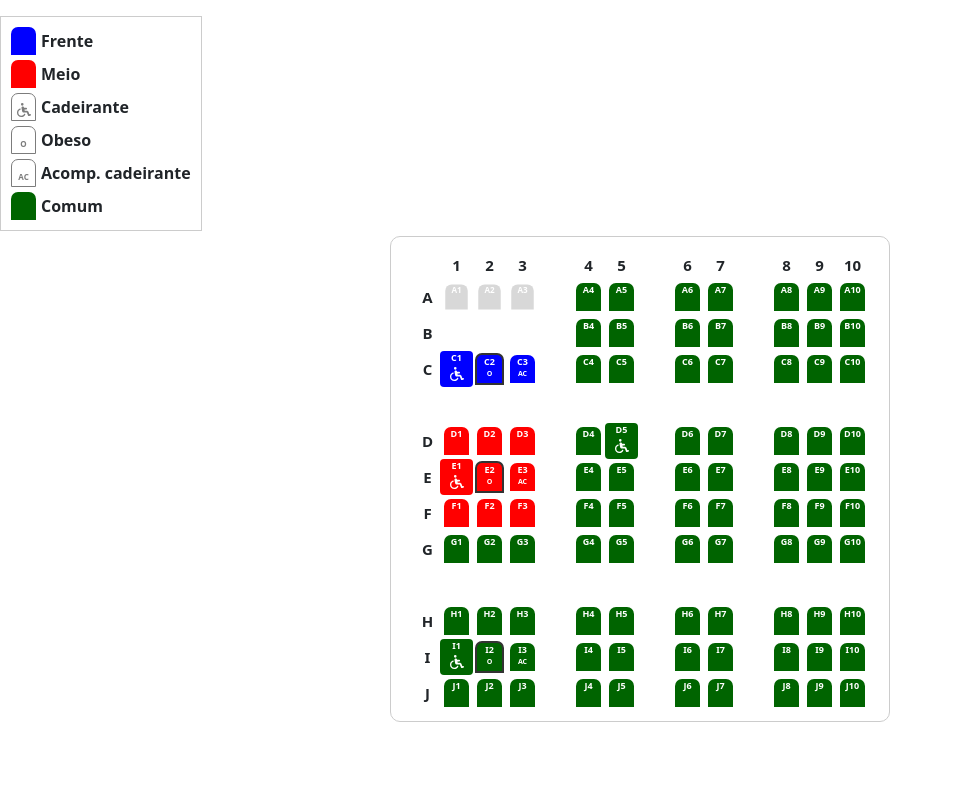
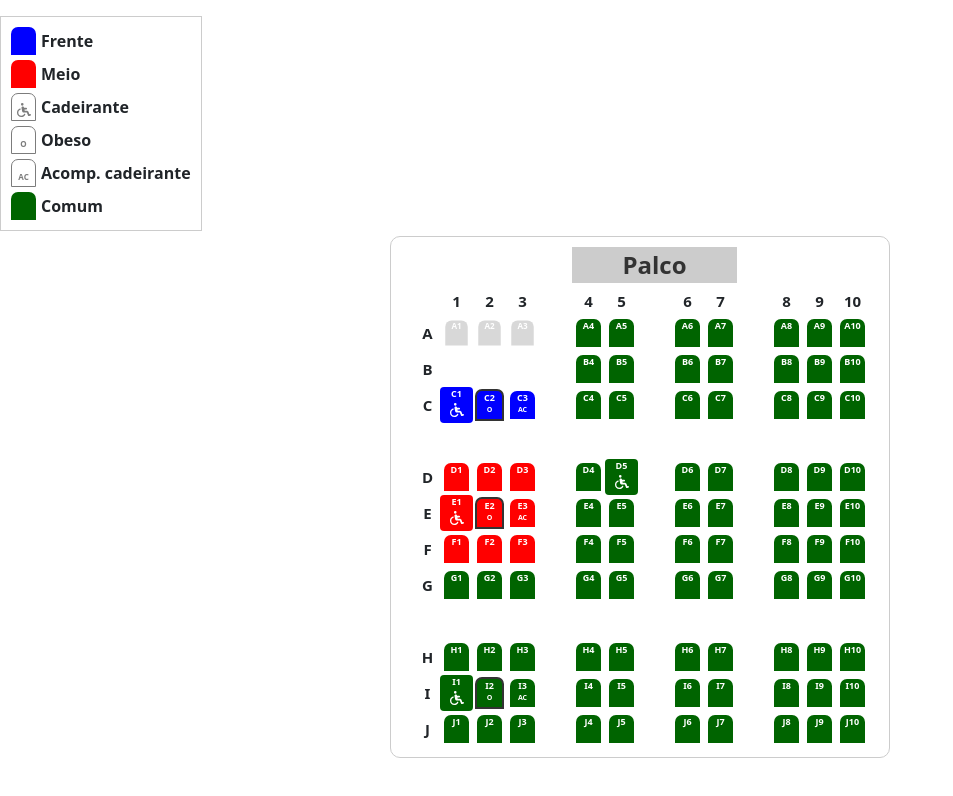
Before and after one commit to matheusdiasbarros/seatmap, a plain HTML site: page index.html in a window 1280 px wide. Shown: the whole page, without its empty margins (0-953 px from the left). Drawn offline with nearby package versions, Linux system fonts and the light colour scheme.

Commit message:
fix: bug palco contando corredor no inicio

```diff
--- a/index.html
+++ b/index.html
@@ -22,6 +22,9 @@
             const options = {
                 rows: [10],
                 cols: [10],
+                showStage: true,
+                stage: [4, 7],
+                stageLabel: "Palco",
                 // exclusiveSection: "MeioID", // Nome da seção exclusiva
                 verticalAisles: [[4, 6, 8]],
                 horizontalAisles: [[4, 8]],
--- a/seatmap-plugin.js
+++ b/seatmap-plugin.js
@@ -169,7 +169,9 @@ export class SeatMap {
 
                     // Verifica se o corredor está dentro da extensão do palco
                     const seatIndexEffective = isVerticalAisle
-                        ? seatColStage + 1 // corredor “aponta” para a próxima cadeira
+                        ? seatColStage < stageStart
+                            ? seatColStage
+                            : seatColStage + 1 // corredor “aponta” para a próxima cadeira se estiver criando palco
                         : seatColStage; // cadeira real
 
                     const isStage =
@@ -399,17 +401,22 @@ export class SeatMap {
 
         const legendContainer = $('<div class="sm-legend"></div>');
 
-        /* ---------- 1. Seções coloridas normais ---------- */
+        /* ---------- Seções coloridas normais ---------- */
         this.options.sections.forEach((section) => {
             legendContainer.append(makeColorItem(section.color, section.label));
         });
 
-        /* ---------- 2. Categorias especiais ---------- */
+        /* ---------- Categorias especiais ---------- */
         if (this.options.wheelchairSeats?.length) {
             legendContainer.append(
-                makeSeatItem(WHEELCHAIR_SVG.replace('sm-seat-icon','sm-legend-seat-icon')
-                , "Cadeirante"
-            ));
+                makeSeatItem(
+                    WHEELCHAIR_SVG.replace(
+                        "sm-seat-icon",
+                        "sm-legend-seat-icon"
+                    ),
+                    "Cadeirante"
+                )
+            );
         }
         if (this.options.obeseSeats?.length) {
             legendContainer.append(makeSeatItem("<span>O</span>", "Obeso"));
@@ -420,10 +427,10 @@ export class SeatMap {
             );
         }
 
-        /* ---------- 3. Assento comum ---------- */
+        /* ---------- Assento comum ---------- */
         legendContainer.append(makeColorItem("darkgreen", "Comum"));
 
-        /* ---------- 4. Insere no alvo ---------- */
+        /* ---------- Insere no alvo ---------- */
         const $target = this.options.legendTarget
             ? $(this.options.legendTarget)
             : this.container;
--- a/seatmap.css
+++ b/seatmap.css
@@ -179,6 +179,8 @@
 }
 .sm-click-seat:hover {
     transform: scale(1.4);
+    z-index: 1;
+    border:#333 solid 2px;
 }
 
 /* Assentos visíveis mas não interativos                     */
```
